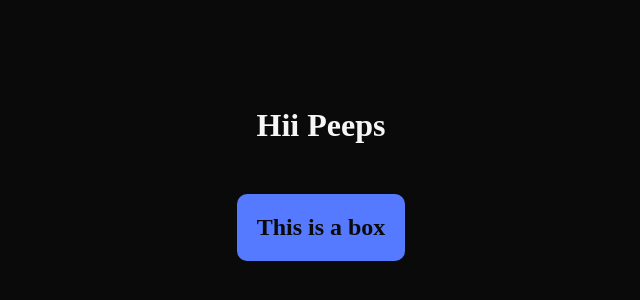
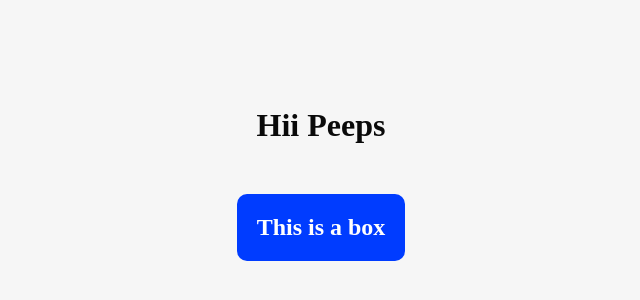
Before and after one commit to irekponor/Toggle-light-dark-, a React (Vite) app: page / in a window 1280 px wide. Shown: the part 216-516 px from the top of the page, without its empty margins (319-959 px from the left). Built offline with nearby package versions, Linux system fonts and the light colour scheme.

Commit message:
dark toggle

```diff
--- a/src/App.tsx
+++ b/src/App.tsx
@@ -1,8 +1,11 @@
+import { useState } from "react";
 import "./App.css";
 
 const App = () => {
+  const [isDark, setIsDark] = useState(false);
+
   return (
-    <div className="App" data-theme="dark">
+    <div className="App" data-theme={isDark ? "dark" : "light"}>
       <h1 className="title">Hii Peeps</h1>
       <div className="box">
         <h2>This is a box</h2>
--- a/src/index.css
+++ b/src/index.css
@@ -2,7 +2,7 @@
     margin: 0;
     padding: 0;
     box-sizing: border-box;
-    font-family: "poppins" cursive;
+    font-family: cursive;
 }
 
 :root{
```
Also changed, not shown: src/components/Toggle.css (added), src/components/Toggle.tsx (added).
